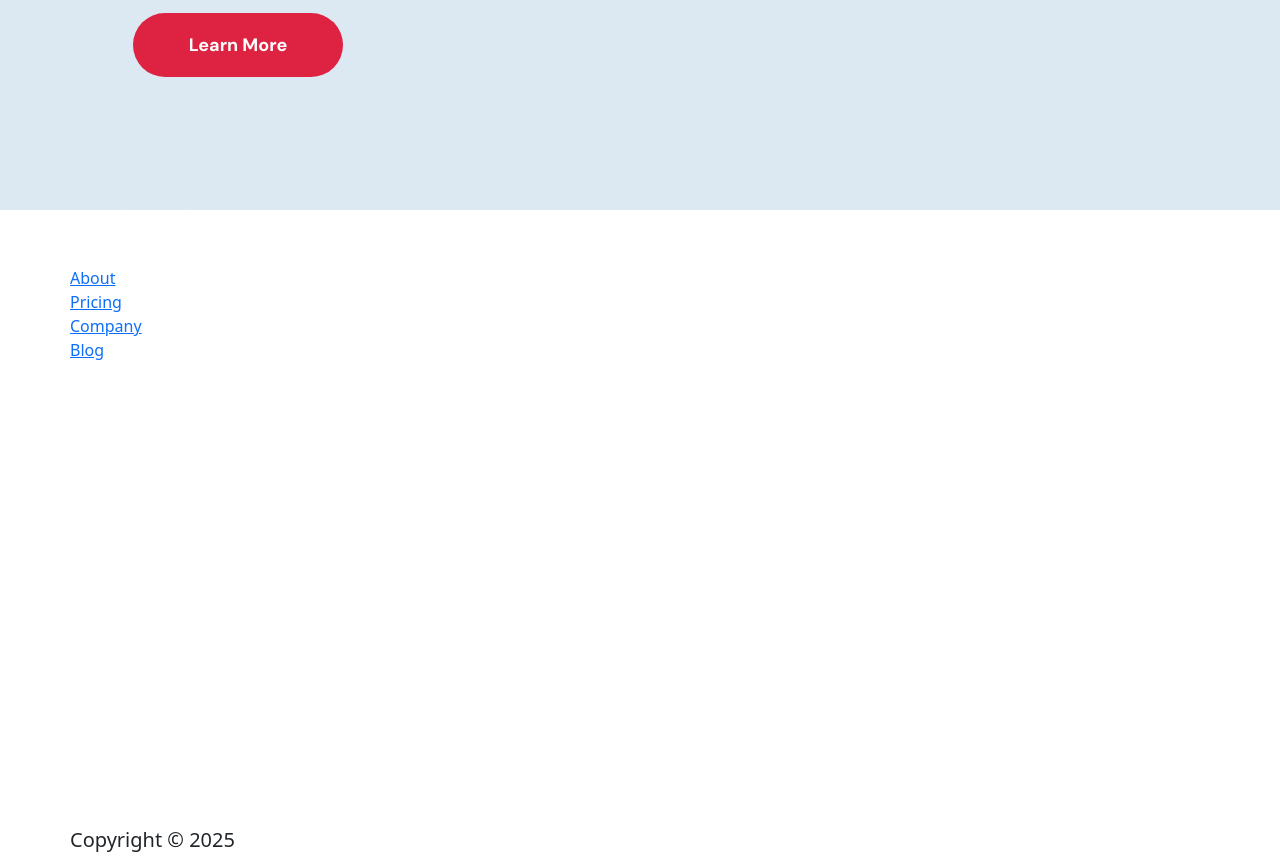
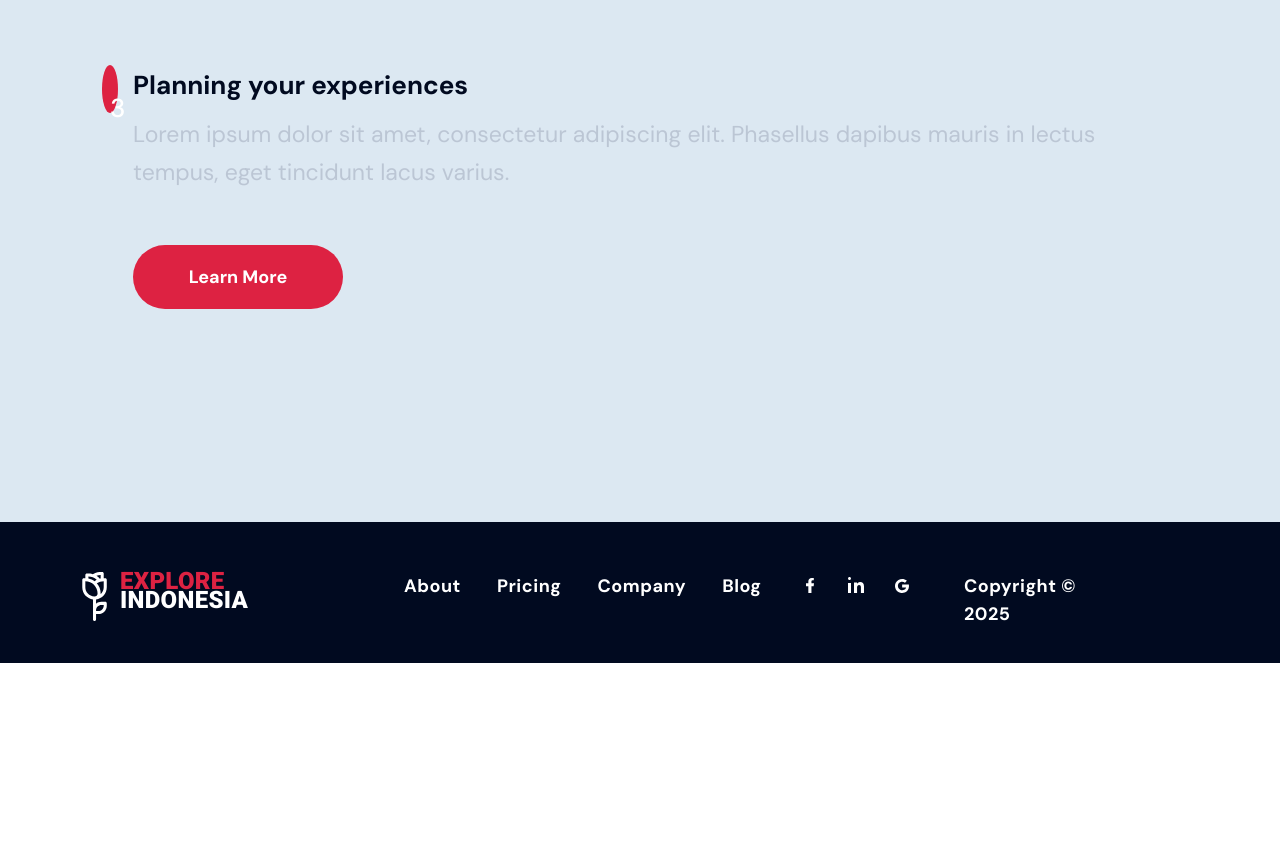
Before and after one commit to danillevko/Explore-Indonesia, a plain HTML site: page index.html in a window 1280 px wide. Shown: the part 9724-10584 px from the top of the page. After the commit the page ends 10387 px from the top, so only its background shows below. Drawn offline with nearby package versions, Linux system fonts and the light colour scheme.

Commit message:
done desktop

```diff
--- a/index.html
+++ b/index.html
@@ -257,6 +257,7 @@
             <ul class="process-list">
                 <li class="process-list-item">
                     <span class="process-item-num one">1</span>
+                    <div class="line"></div>
                     <div>
                         <h5 class="process-item-title">Bookings your flights</h5>
                         <p class="process-item-paragraph">Lorem ipsum dolor sit amet, consectetur adipiscing elit.
@@ -269,6 +270,7 @@
                 </li>
                 <li class="process-list-item">
                     <span class="process-item-num">2</span>
+                    <div class="line two-three"></div>
                     <div>
                         <h5 class="process-item-title">Choosing your hotel</h5>
                         <p class="process-item-paragraph">Lorem ipsum dolor sit amet, consectetur adipiscing elit.
@@ -305,40 +307,47 @@
         </div>
     </section>
     </main>
-    <div class="container">
-        <footer>
+    <footer class="footer">
+        <div style="display: flex; justify-content: space-between;">
+            <div class="footer-wrapper-first">
                 <div class="footer-logo-wrapper">
                     <svg class="footer-flower-icon">
                         <use href="./img/symbols.svg#flower-icon">
                         </use>
                     </svg>
-                <a href="./index.html" class="footer-logo">Explore<div>Indonesia</div></a>
+                    <a href="./index.html" class="footer-logo">Explore<div class="footer-logo-separate">Indonesia
                         </div>
-            <li><a href="#">About</a></li>
-            <li><a href="#">Pricing</a></li>
-            <li><a href="#">Company</a></li>
-            <li><a href="#">Blog</a></li>
+                    </a>
+                </div>
+                <ul class="footer-list">
+                    <li class="footer-item"><a href="#" class="footer-item-link">About</a></li>
+                    <li class="footer-item"><a href="#" class="footer-item-link">Pricing</a></li>
+                    <li class="footer-item"><a href="#" class="footer-item-link">Company</a></li>
+                    <li class="footer-item"><a href="#" class="footer-item-link">Blog</a></li>
                 </ul>
-            <ul>
-                <li>
+            </div>
+            <div class="footer-wrapper-second">
+                <ul class="footer-list-icon">
+                    <li class="footer-item-icon">
                         <svg class="facebook-icon">
                             <use href="./img/symbols.svg#facebook-icon"></use>
                         </svg>
                     </li>
-                <li>
+                    <li class="footer-item-icon">
                         <svg class="linkedin-icon">
                             <use href="./img/symbols.svg#linkedin-icon"></use>
                         </svg>
                     </li>
-                <li>
+                    <li class="footer-item-icon">
                         <svg class="google-icon">
                             <use href="./img/symbols.svg#google-icon"></use>
                         </svg>
                     </li>
                 </ul>
-            <h5>Copyright &#169 2025</h5>
+                <h5 class="copyright">Copyright &#169 2025</h5>
+            </div>
+        </div>
     </footer>
-    </div>
 </body>
 
 <script src="./script.js">
--- a/scss/components/_footer.scss
+++ b/scss/components/_footer.scss
@@ -1,3 +1,10 @@
+.footer {
+  background-color: #010a20;
+  padding: 50px 153px 35px 70px;
+}
+.footer-logo-separate {
+  color: white;
+}
 .footer-header-wrapper {
   display: flex;
   gap: 64px;
@@ -17,9 +24,56 @@
   text-decoration: none;
   @extend %secondaryFont;
   display: block;
-    color: white;
+  color: #dd2242;
   font-weight: 900;
   font-size: 24px;
   letter-spacing: 0.32px;
   line-height: 81%;
 }
+.footer-wrapper-first {
+  display: flex;
+  gap: 124px;
+}
+.footer-wrapper-second {
+  display: flex;
+  gap: 50px;
+}
+.footer-list {
+  display: flex;
+  gap: 36px;
+}
+.footer-item {
+}
+.footer-item-link {
+  @extend %mainFont;
+  font-weight: 700;
+  font-size: 18px;
+  line-height: 28px;
+  letter-spacing: 0.5px;
+  color: white;
+  text-decoration: none;
+}
+
+// second list
+
+.footer-list-icon {
+  display: flex;
+  gap: 22px;
+}
+.footer-item-icon {
+}
+
+// icons
+
+.facebook-icon {
+  width: 24px;
+  height: 24px;
+}
+.linkedin-icon {
+  width: 24px;
+  height: 24px;
+}
+.google-icon {
+  width: 24px;
+  height: 24px;
+}
--- a/scss/components/_process.scss
+++ b/scss/components/_process.scss
@@ -16,6 +16,7 @@
 .process-list-item {
   display: flex;
   gap: 15px;
+  margin-bottom: 96px;
 }
 .one {
   @extend %mainFont;
--- a/scss/style.scss
+++ b/scss/style.scss
@@ -41,3 +41,22 @@ img {
 ul {
   list-style-type: none;
 }
+.copyright{
+  @extend %mainFont;
+  font-weight: 700;
+  font-size: 18px;
+  line-height: 28px;
+  letter-spacing: 0.5px;
+  color: white;
+  width: 163px;
+  height: 28px;
+}
+.line{
+  height: 220px;
+  width: 3px;
+  color: (21, 20, 57, 0.4);
+  opacity: 40%;
+}
+.two-three{
+  height: 500px;
+}
```
Also changed, not shown: css/style.css, css/style.min.css, 2 other files. Lines whose indentation alone changed are shown as unchanged.
